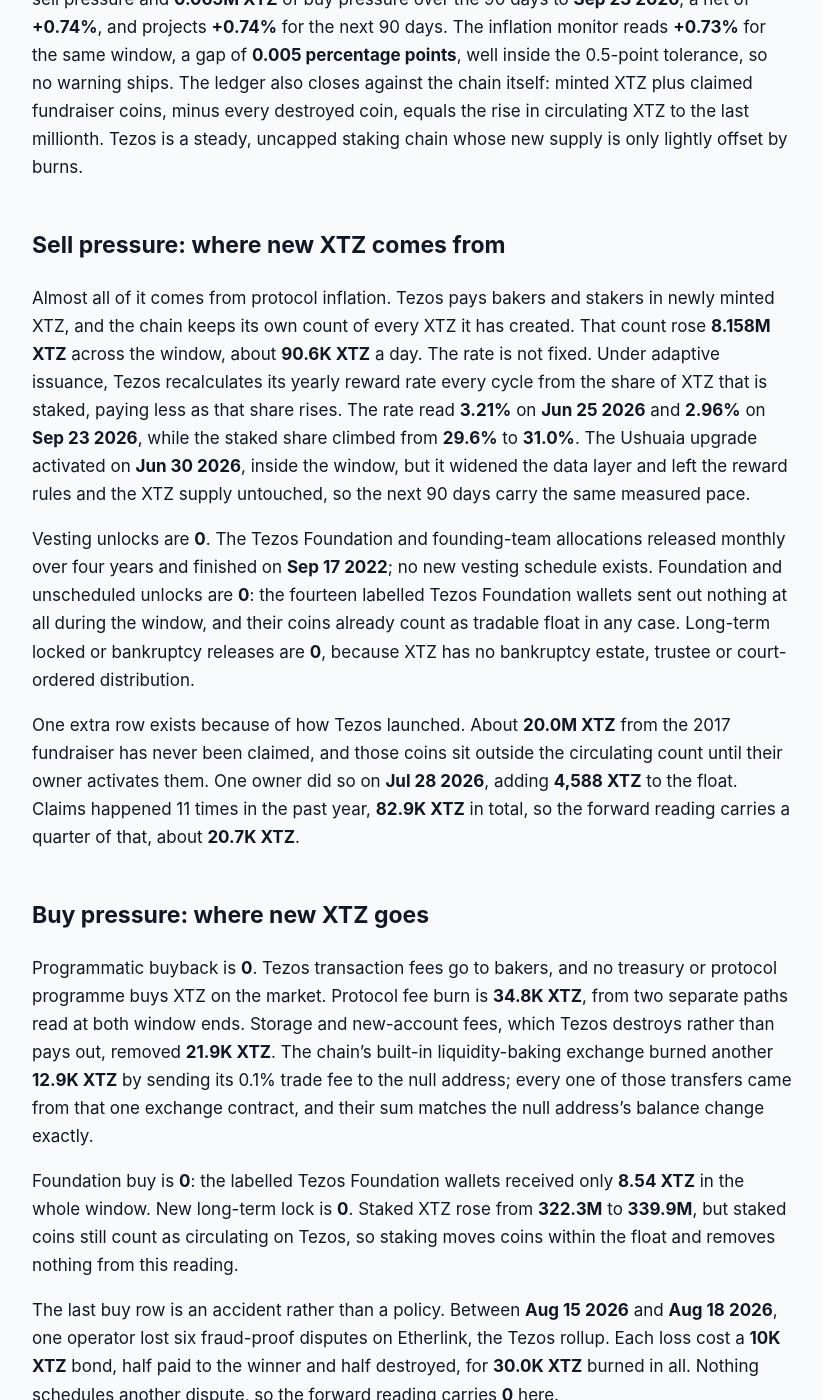
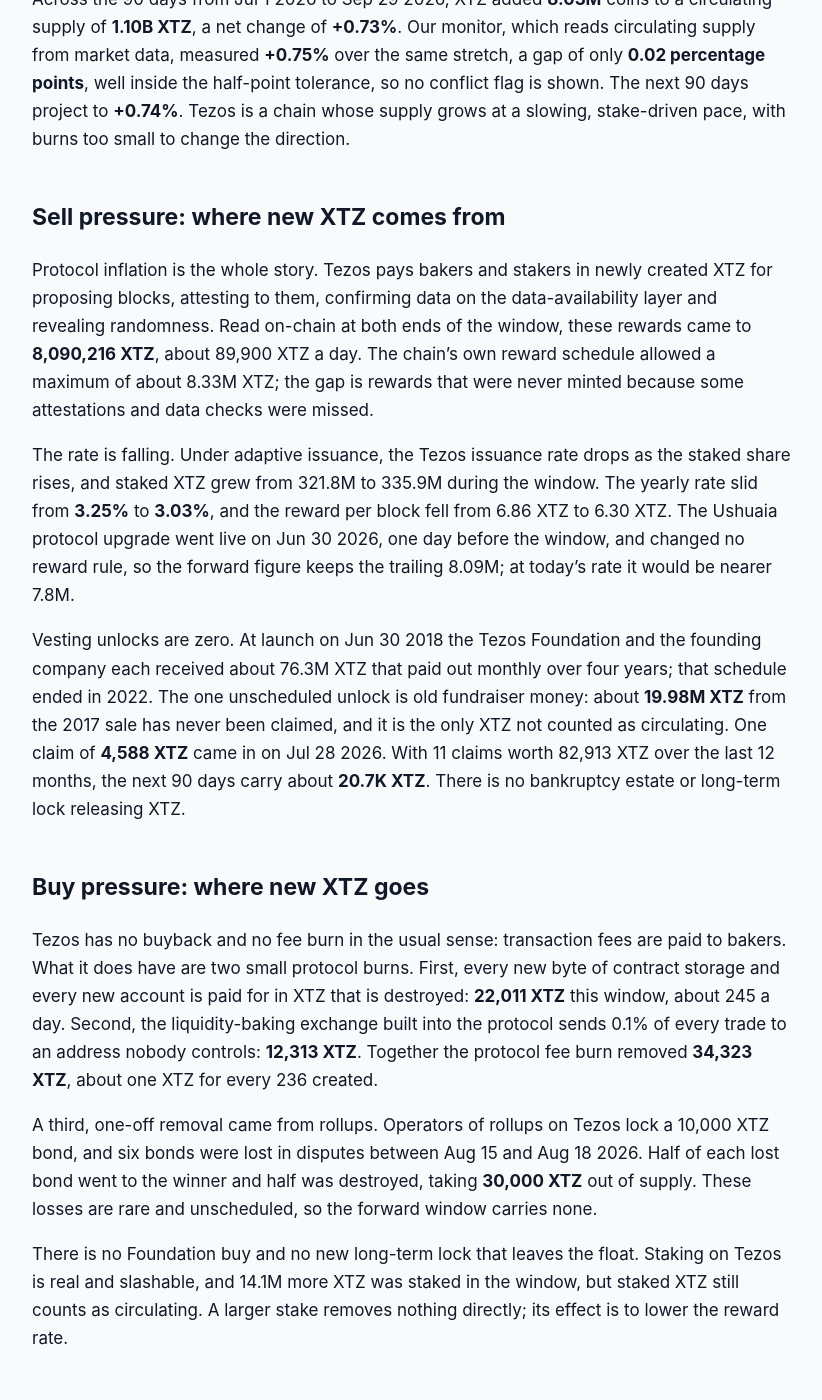
Before and after one commit to jeevansongmy-spec/mrnasdog-articles, a Jekyll site: the page built from crypto/tezos-pressure-framework.md, in a window 1280 px wide and 1400 px high, scrolled down 501 px. Shown: the whole window, without its empty margins (228-1050 px from the left). Built offline with Jekyll 4.4.1, drawn with Linux system fonts in a browser that asks for light colours; some of the changed text lies outside the part shown.

Commit message:
publish: crypto/tezos-pressure-framework

```diff
--- a/crypto/tezos-pressure-framework.md
+++ b/crypto/tezos-pressure-framework.md
@@ -1,6 +1,6 @@
 ---
 title:         "XTZ Inflation Analysis · September 2026 · Supply growing · projected to keep growing"
-description:   "XTZ supply grows 0.74% a quarter: Tezos minted 8.16M XTZ of staking rewards in 90 days while fee burns removed 0.06M. Full Pressure Framework analysis."
+description:   "XTZ supply is growing: Tezos minted 8.09M XTZ of staking rewards in 90 days while burns removed 64K, a +0.73% net rise, about the same next. No cap, no vesting."
 canonical_url: "https://mrnasdog.com/research/tezos/inflation"
 tags:          ["crypto", "xtz", "tezos", "layer1"]
 published:     true
@@ -10,48 +10,46 @@ Originally published at [XTZ Inflation Analysis · September 2026 · Supply grow
 
 # XTZ Inflation Analysis · September 2026 · Supply growing · projected to keep growing
 
-XTZ supply is growing and is projected to keep growing. Tezos minted **8.158M XTZ** of staking rewards over the last 90 days, while fee burns and forfeited rollup bonds destroyed **0.065M XTZ**, for a net of **+0.74%** against a monitor reading of **+0.73%**. The pace is set by adaptive issuance, a reward rate that falls as more XTZ is staked, and Tezos has no maximum supply.
+Tezos is a steadily inflationary chain. Over the last 90 days the Tezos protocol created **8.09M XTZ** as staking rewards, while storage burns, a trading-fee burn and lost rollup bonds destroyed **64,323 XTZ**, so XTZ supply grew **+0.73%** and is on track for about **+0.74%** in the next 90 days. There is no supply cap: the yearly issuance rate is set by adaptive issuance from the share of XTZ that is staked, and it stood at **3.03%** on Sep 29 2026.
 
 ## The verdict, in one paragraph
 
-Against a circulating base of **1,096.9M XTZ**, the Pressure Framework books **8.163M XTZ** of sell pressure and **0.065M XTZ** of buy pressure over the 90 days to **Sep 23 2026**, a net of **+0.74%**, and projects **+0.74%** for the next 90 days. The inflation monitor reads **+0.73%** for the same window, a gap of **0.005 percentage points**, well inside the 0.5-point tolerance, so no warning ships. The ledger also closes against the chain itself: minted XTZ plus claimed fundraiser coins, minus every destroyed coin, equals the rise in circulating XTZ to the last millionth. Tezos is a steady, uncapped staking chain whose new supply is only lightly offset by burns.
+Across the 90 days from Jul 1 2026 to Sep 29 2026, XTZ added **8.03M** coins to a circulating supply of **1.10B XTZ**, a net change of **+0.73%**. Our monitor, which reads circulating supply from market data, measured **+0.75%** over the same stretch, a gap of only **0.02 percentage points**, well inside the half-point tolerance, so no conflict flag is shown. The next 90 days project to **+0.74%**. Tezos is a chain whose supply grows at a slowing, stake-driven pace, with burns too small to change the direction.
 
 ## Sell pressure: where new XTZ comes from
 
-Almost all of it comes from protocol inflation. Tezos pays bakers and stakers in newly minted XTZ, and the chain keeps its own count of every XTZ it has created. That count rose **8.158M XTZ** across the window, about **90.6K XTZ** a day. The rate is not fixed. Under adaptive issuance, Tezos recalculates its yearly reward rate every cycle from the share of XTZ that is staked, paying less as that share rises. The rate read **3.21%** on **Jun 25 2026** and **2.96%** on **Sep 23 2026**, while the staked share climbed from **29.6%** to **31.0%**. The Ushuaia upgrade activated on **Jun 30 2026**, inside the window, but it widened the data layer and left the reward rules and the XTZ supply untouched, so the next 90 days carry the same measured pace.
+Protocol inflation is the whole story. Tezos pays bakers and stakers in newly created XTZ for proposing blocks, attesting to them, confirming data on the data-availability layer and revealing randomness. Read on-chain at both ends of the window, these rewards came to **8,090,216 XTZ**, about 89,900 XTZ a day. The chain's own reward schedule allowed a maximum of about 8.33M XTZ; the gap is rewards that were never minted because some attestations and data checks were missed.
 
-Vesting unlocks are **0**. The Tezos Foundation and founding-team allocations released monthly over four years and finished on **Sep 17 2022**; no new vesting schedule exists. Foundation and unscheduled unlocks are **0**: the fourteen labelled Tezos Foundation wallets sent out nothing at all during the window, and their coins already count as tradable float in any case. Long-term locked or bankruptcy releases are **0**, because XTZ has no bankruptcy estate, trustee or court-ordered distribution.
+The rate is falling. Under adaptive issuance, the Tezos issuance rate drops as the staked share rises, and staked XTZ grew from 321.8M to 335.9M during the window. The yearly rate slid from **3.25%** to **3.03%**, and the reward per block fell from 6.86 XTZ to 6.30 XTZ. The Ushuaia protocol upgrade went live on Jun 30 2026, one day before the window, and changed no reward rule, so the forward figure keeps the trailing 8.09M; at today's rate it would be nearer 7.8M.
 
-One extra row exists because of how Tezos launched. About **20.0M XTZ** from the 2017 fundraiser has never been claimed, and those coins sit outside the circulating count until their owner activates them. One owner did so on **Jul 28 2026**, adding **4,588 XTZ** to the float. Claims happened 11 times in the past year, **82.9K XTZ** in total, so the forward reading carries a quarter of that, about **20.7K XTZ**.
+Vesting unlocks are zero. At launch on Jun 30 2018 the Tezos Foundation and the founding company each received about 76.3M XTZ that paid out monthly over four years; that schedule ended in 2022. The one unscheduled unlock is old fundraiser money: about **19.98M XTZ** from the 2017 sale has never been claimed, and it is the only XTZ not counted as circulating. One claim of **4,588 XTZ** came in on Jul 28 2026. With 11 claims worth 82,913 XTZ over the last 12 months, the next 90 days carry about **20.7K XTZ**. There is no bankruptcy estate or long-term lock releasing XTZ.
 
 ## Buy pressure: where new XTZ goes
 
-Programmatic buyback is **0**. Tezos transaction fees go to bakers, and no treasury or protocol programme buys XTZ on the market. Protocol fee burn is **34.8K XTZ**, from two separate paths read at both window ends. Storage and new-account fees, which Tezos destroys rather than pays out, removed **21.9K XTZ**. The chain's built-in liquidity-baking exchange burned another **12.9K XTZ** by sending its 0.1% trade fee to the null address; every one of those transfers came from that one exchange contract, and their sum matches the null address's balance change exactly.
+Tezos has no buyback and no fee burn in the usual sense: transaction fees are paid to bakers. What it does have are two small protocol burns. First, every new byte of contract storage and every new account is paid for in XTZ that is destroyed: **22,011 XTZ** this window, about 245 a day. Second, the liquidity-baking exchange built into the protocol sends 0.1% of every trade to an address nobody controls: **12,313 XTZ**. Together the protocol fee burn removed **34,323 XTZ**, about one XTZ for every 236 created.
 
-Foundation buy is **0**: the labelled Tezos Foundation wallets received only **8.54 XTZ** in the whole window. New long-term lock is **0**. Staked XTZ rose from **322.3M** to **339.9M**, but staked coins still count as circulating on Tezos, so staking moves coins within the float and removes nothing from this reading.
+A third, one-off removal came from rollups. Operators of rollups on Tezos lock a 10,000 XTZ bond, and six bonds were lost in disputes between Aug 15 and Aug 18 2026. Half of each lost bond went to the winner and half was destroyed, taking **30,000 XTZ** out of supply. These losses are rare and unscheduled, so the forward window carries none.
 
-The last buy row is an accident rather than a policy. Between **Aug 15 2026** and **Aug 18 2026**, one operator lost six fraud-proof disputes on Etherlink, the Tezos rollup. Each loss cost a **10K XTZ** bond, half paid to the winner and half destroyed, for **30.0K XTZ** burned in all. Nothing schedules another dispute, so the forward reading carries **0** here.
+There is no Foundation buy and no new long-term lock that leaves the float. Staking on Tezos is real and slashable, and 14.1M more XTZ was staked in the window, but staked XTZ still counts as circulating. A larger stake removes nothing directly; its effect is to lower the reward rate.
 
 ## Foundation and overhang
 
-The largest identified holder that could sell is the Tezos Foundation. Fourteen labelled wallets, four bakers and ten delegators, held **83.4M XTZ** at the end of the window, much of it staked, with zero outgoing transfers across the 90 days. The Foundation's report for the second half of 2025 valued its XTZ at **USD 76M** on **Dec 31 2025**, which suggests part of its XTZ sits outside the labelled set, for example in loans or exchange liquidity. Those coins are already inside the float, so a sale would not add new supply to this reading, but it would still add coins to the market, and the labelled wallets are read at every rebuild.
+The Tezos Foundation is the one identified team holder. Its fourteen labelled baker and delegator wallets hold about **83.4M XTZ** and sent nothing out during the window; its own report valued its XTZ at about $76M on Dec 31 2025, roughly 146M XTZ at that day's price, which also counts loans and exchange liquidity. All of those coins are already inside the circulating count, so a Foundation sale would move XTZ within the market rather than add new supply. The second overhang is the 19.98M XTZ of unclaimed fundraiser money, which anyone holding the old keys can claim at any time. We read both on-chain at every rebuild. If either balance falls between checks, the outflow enters the Foundation and unscheduled unlocks row at the next refresh.
 
-The second overhang is the **20.0M XTZ** of unclaimed fundraiser coins, which can be claimed at any time with no expiry. There is no buyback wallet and no bankruptcy estate. If the Foundation wallets fall between refreshes by more than their own rewards explain, that outflow is examined at the next refresh; if the unclaimed fundraiser pool falls, that outflow enters the fundraiser row at the next refresh.
+## How XTZ compares to other proof-of-stake Layer 1s
 
-## How XTZ compares to other staking chains
+Among proof-of-stake chains, Tezos sits in the uncapped, reward-funded group. Like Ethereum, it pays validators in new coins and has no maximum supply. The difference is the brake: Ethereum burns part of every transaction fee, a burn that can matter when the chain is busy, while Tezos gives fees to bakers and only burns storage payments and a small trading slice, which together removed about 0.4% of what was created this window.
 
-XTZ sits in the class of uncapped proof-of-stake chains that mint rewards forever, next to most Cosmos chains. What sets Tezos apart is that its rate is a feedback loop rather than a fixed schedule: when more XTZ is staked, adaptive issuance pays less, and when staking falls, it pays more. That makes the forward number move slowly, and in this window it moved down, from 3.21% to 2.96% a year.
+The closer cousin is a chain like Cosmos Hub, where the issuance rate also responds to how much of the supply is staked. Tezos uses the same idea in a smoother form: a rate that falls as the staked share rises toward a 50% target, plus a small term that drifts over time. Cardano, by contrast, pays rewards from a fixed reserve that drains toward a cap, so its new supply shrinks by schedule rather than by staking behaviour.
 
-Against a halving-model chain like Bitcoin, XTZ has no hard cap and no dated cut, so its dilution does not fall on a known clock; it falls only as staking rises. Against chains with a large base-fee burn, the Tezos burn is small. Storage fees and the liquidity-baking exchange together destroyed **34.8K XTZ**, well under 1% of the new XTZ minted, so fee burns alone cannot turn Tezos deflationary at today's activity.
-
-Against tokens still working through vesting cliffs, Tezos is simpler: its early allocations finished vesting in 2022, and the only coins entering the float from outside it are occasional fundraiser claims.
+Against fixed-cap chains such as Bitcoin, the difference is structural. Tezos has no halving and no ceiling; its supply path depends on how much XTZ holders choose to stake. With the staked share near 30% and the target at 50%, there is still room for the rate to fall further if staking keeps growing.
 
 ## What to watch in the next 90 days
 
-First, the staked share: each rise lowers the reward rate, so a steady climb from **31.0%** would pull the **2.96%** yearly rate lower through **Dec 22 2026**. Second, Tezos governance: a new proposal period opened on **Sep 23 2026** and runs to **Oct 7 2026**, and the next upgrade is expected to switch on native liquid staking, which would likely raise the staked share. Third, further Etherlink disputes, which destroyed **30.0K XTZ** in August. Fourth, the fourteen Tezos Foundation wallets holding **83.4M XTZ**, and any fundraiser claims from the **20.0M XTZ** still unclaimed.
+The Tezos proposal period that opened on Sep 23 2026 closes on Oct 7 2026 with no protocol proposal injected yet; a next upgrade bringing liquid staking would likely raise the staked share and lower issuance. The staked share itself is the main dial: every step up cuts the reward rate. Fundraiser claims can arrive on any day and add to supply. Rollup disputes can destroy bonds again, as they did in mid-August. And the Foundation's next report should show whether its XTZ holding changed in the first half of 2026.
 
 ## Summary
 
-The MrNasdog Pressure Framework reads XTZ at **+0.74%** over the last 90 days and **+0.74%** projected forward: supply growing, projected to keep growing. The mechanism is adaptive issuance, which minted **8.158M XTZ** of staking rewards while burns destroyed **0.065M XTZ**. The main risk is that the chain has no maximum supply, so new XTZ keeps arriving every block. The one brake is the rate itself, which falls as more XTZ is staked and read **2.96%** a year on **Sep 23 2026**.
+XTZ supply grew **+0.73%** over the 90 days to Sep 29 2026 and is projected to grow about **+0.74%** over the next 90, in line with the monitor's **+0.75%**. Almost all new supply is the **8.09M XTZ** of staking rewards set by adaptive issuance, now running at about 3.03% a year and falling as more XTZ is staked. Burns removed only 64,323 XTZ, and the Tezos Foundation's 83.4M labelled XTZ is already in the float. Tezos has no supply cap, so the ceiling on dilution is the issuance rate itself.
 
-MrNasdog Pressure Framework analysis of XTZ, Metric 1 — Inflation. Data + explanation only. Not financial advice. Updated Sep 23 2026.
+*MrNasdog Pressure Framework analysis of XTZ, Metric 1 — Inflation. Data + explanation only. Not financial advice. Checked Sep 29 2026.*
```
